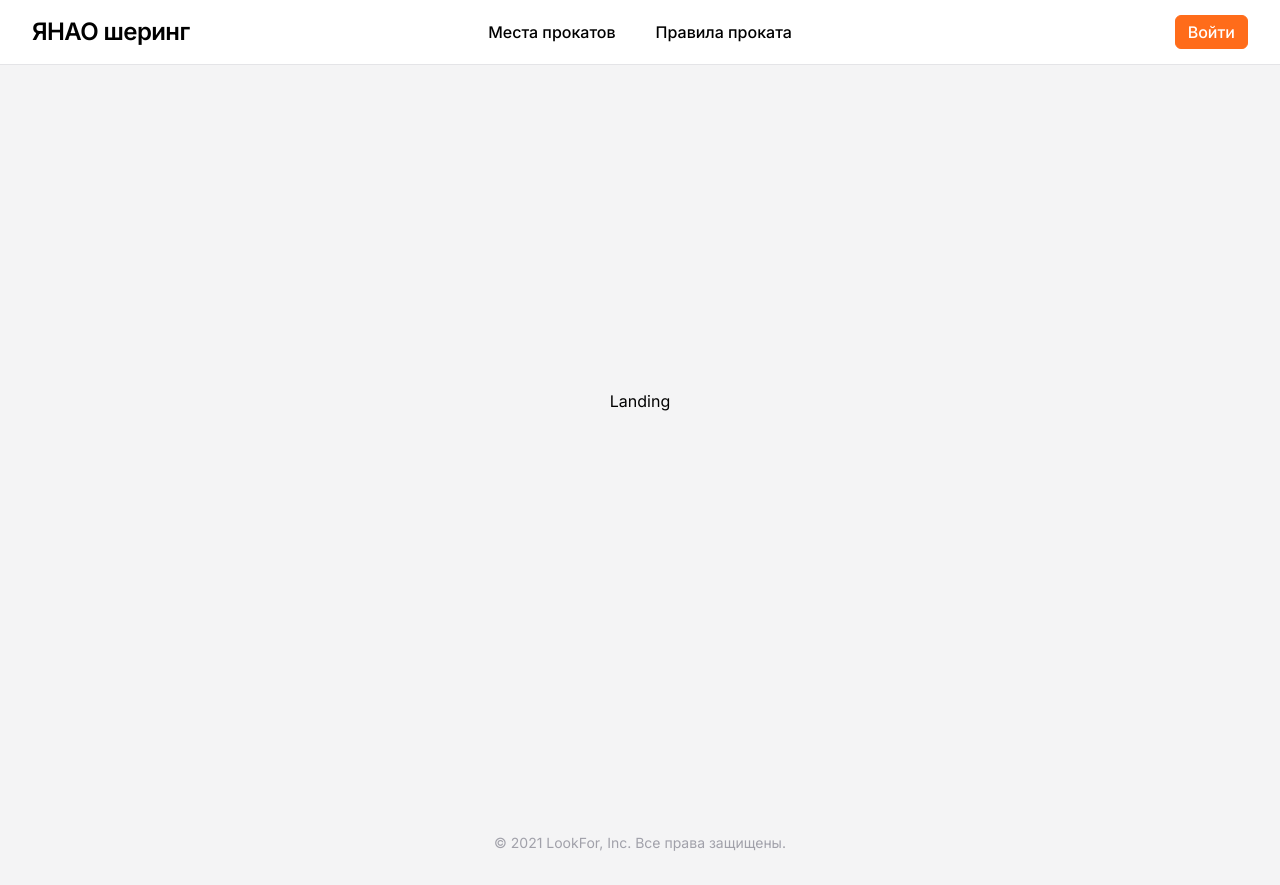
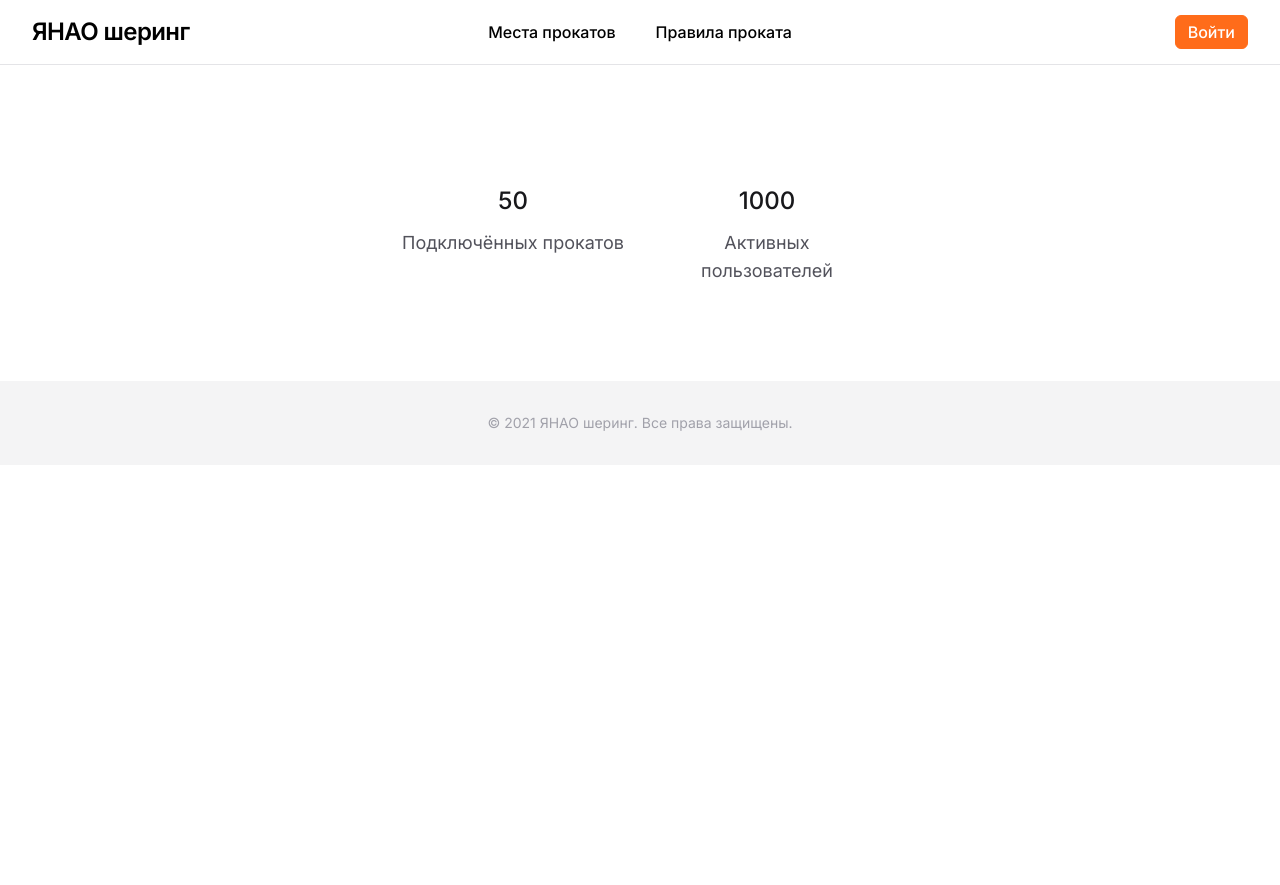
Before and after one commit to LookFor-Inc/yanao-rental-front, a React (Create React App) app: page / in a window 1280 px wide. After the commit the page ends 800 px from the top, so only its background shows below. Built offline with nearby package versions, Linux system fonts and the light colour scheme.

Commit message:
Upd: footer

```diff
--- a/src/components/Footer/Footer.js
+++ b/src/components/Footer/Footer.js
@@ -12,7 +12,7 @@ function Footer({entire}) {
       <div className='container mx-auto'>
         {entire && <FooterLinkList />}
         <div className='text-sm text-center text-gray-400'>
-          &copy; 2021 LookFor, Inc. Все права защищены.
+          &copy; 2021 ЯНАО шеринг. Все права защищены.
         </div>
       </div>
     </footer>
--- a/src/pages/Landing/LandingPage.js
+++ b/src/pages/Landing/LandingPage.js
@@ -6,9 +6,23 @@ import React from 'react'
  */
 function LandingPage() {
   return (
-    <div className='-mt-16 bg-gray-100 bg-landing min-h-screen flex justify-center items-center py-32'>
+    <div className=''>
+      <header />
       <main className='top-0 lg:flex w-full justify-center items-center'>
-        Landing
+        <section className='text-gray-600'>
+          <div className='container px-5 py-24 mx-auto'>
+            <div className='flex flex-wrap -mx-4 -mb-10 text-center'>
+              <div className='sm:w-1/2 mb-10 px-4'>
+                <h2 className='text-2xl font-medium text-gray-900 mt-6 mb-3'>50</h2>
+                <p className='text-lg'>Подключённых прокатов</p>
+              </div>
+              <div className='sm:w-1/2 mb-10 px-4'>
+                <h2 className='text-2xl font-medium text-gray-900 mt-6 mb-3'>1000</h2>
+                <p className='text-lg'>Активных пользователей</p>
+              </div>
+            </div>
+          </div>
+        </section>
       </main>
     </div>
   )
```
